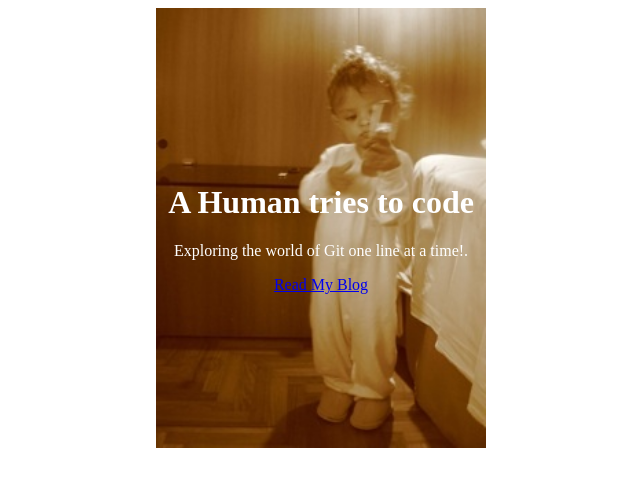
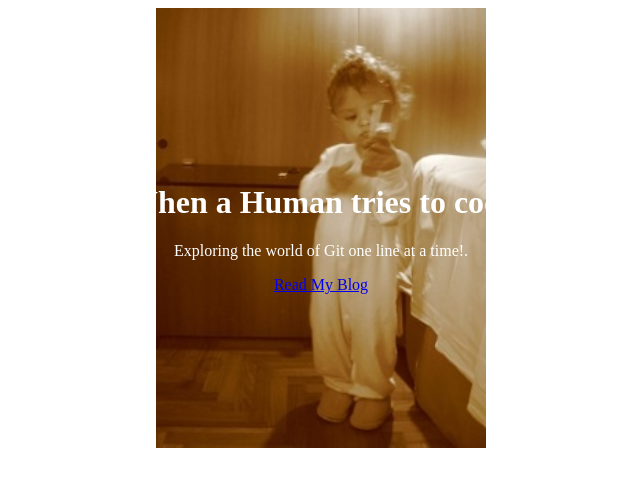
Before and after one commit to LaloBlogger/urban-garbanzo, a plain HTML site: page index.html in a window 1280 px wide. Shown: the whole page, without its empty margins (319-959 px from the left). Drawn offline with Linux system fonts and the light colour scheme.

Commit message:
Update index.html

```diff
--- a/index.html
+++ b/index.html
@@ -8,7 +8,7 @@
 <body>
   <div class="hero">
     <div class="content">
-      <h1>A Human tries to code </h1>
+      <h1>When a Human tries to code </h1>
       <p>Exploring the world of Git one line at a time!.</p>
       <a href="blog.html" class="btn">Read My Blog</a>
     </div>
```
